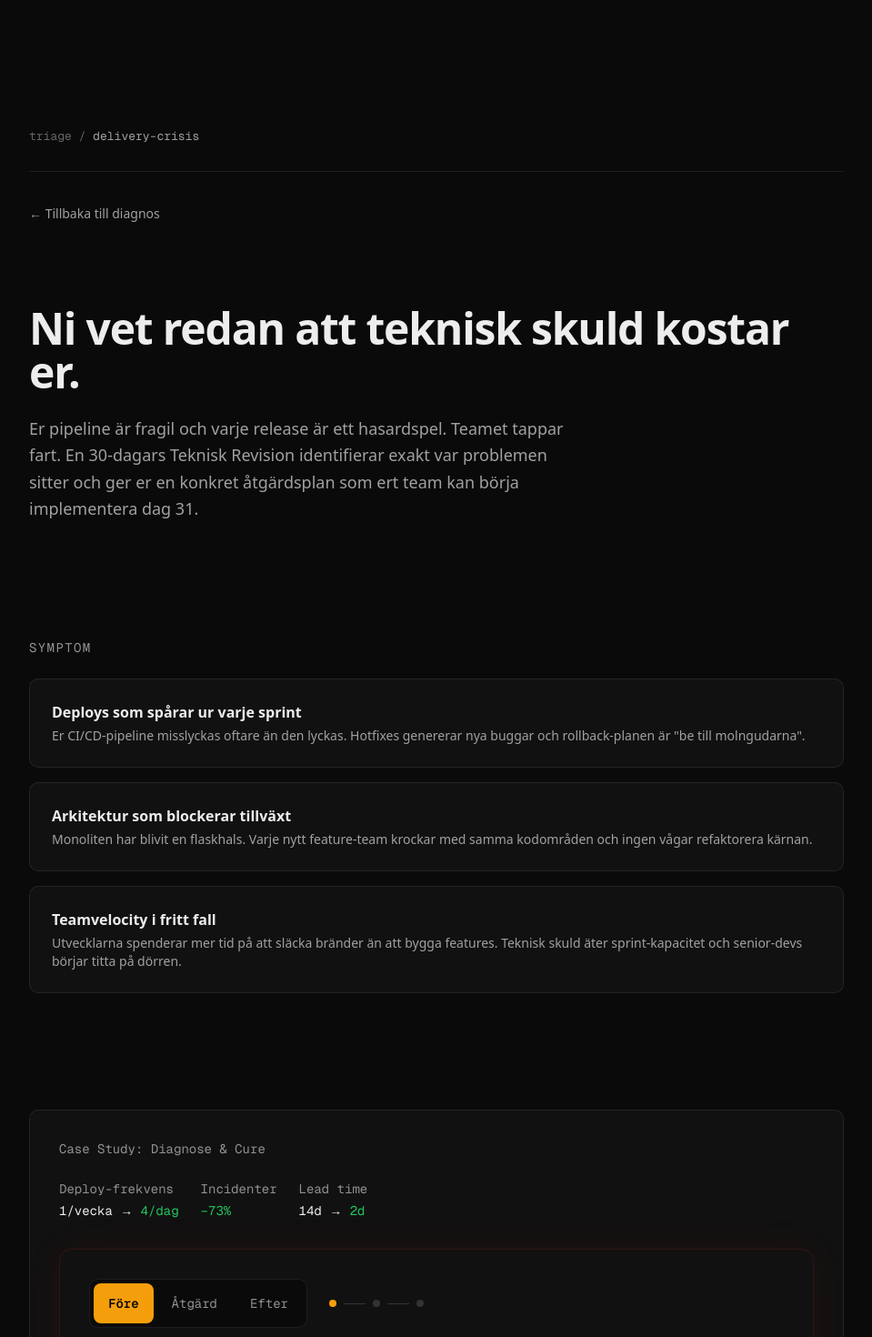
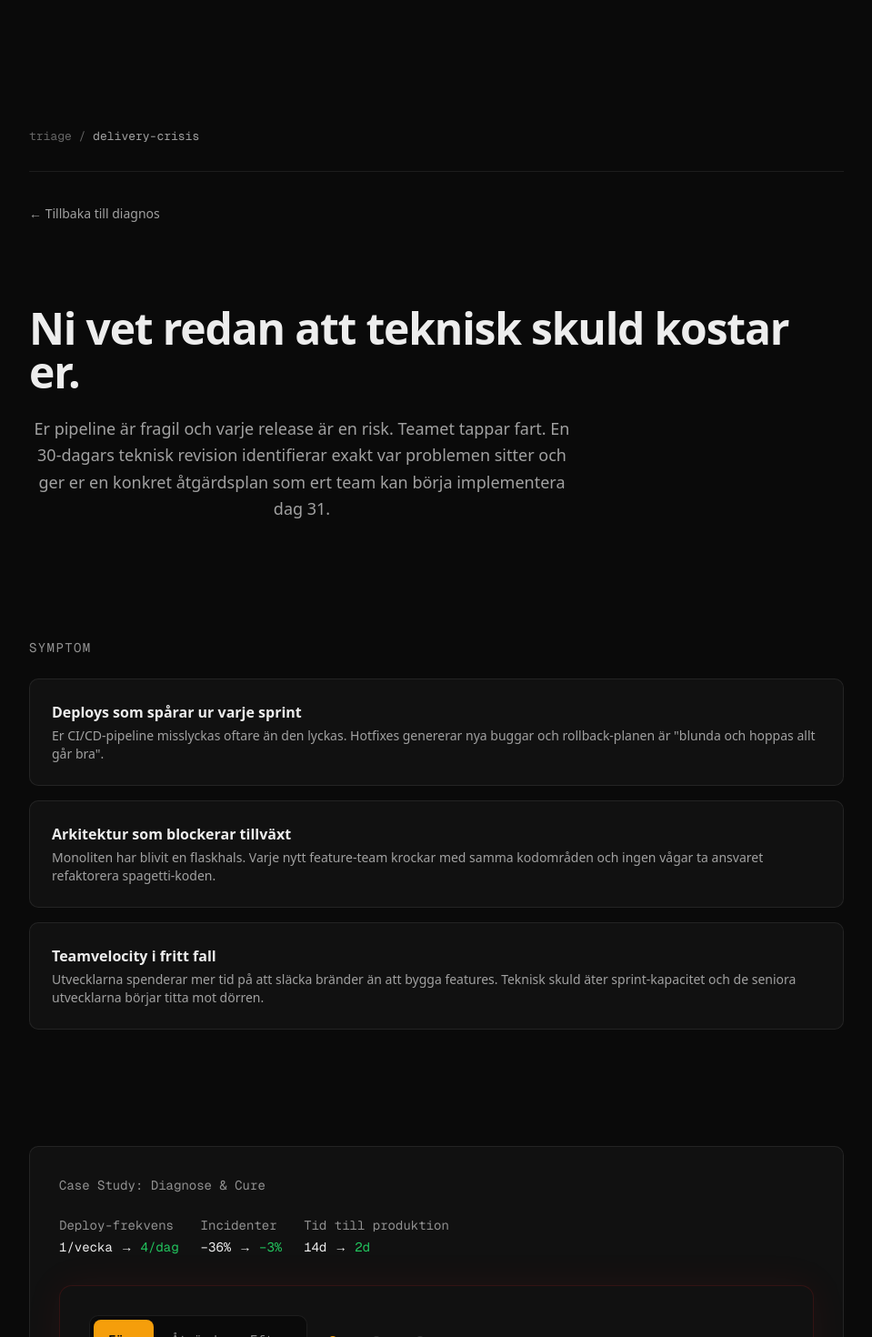
Before and after one commit to rthunborg/enhancior.se, a Next.js app: page /cto-crisis in a window 1280 px wide. Shown: the top 1470 px of the page at 91% size, without its empty margins (160-1119 px from the left). Built offline with nearby package versions, Linux system fonts and the light colour scheme.

Commit message:
minor updates

```diff
--- a/src/app/cto-crisis/page.tsx
+++ b/src/app/cto-crisis/page.tsx
@@ -23,9 +23,9 @@ export default function CtooCrisisPage() {
         <h1 className="text-3xl sm:text-4xl lg:text-5xl font-bold tracking-tight text-[#EDEDED] mb-6">
           Ni vet redan att teknisk skuld kostar er.
         </h1>
-        <p className="text-lg text-[#A1A1A1] max-w-[600px] leading-relaxed">
-          Er pipeline är fragil och varje release är ett hasardspel. Teamet
-          tappar fart. En 30-dagars Teknisk Revision identifierar exakt var
+        <p className="text-center text-lg text-[#A1A1A1] max-w-[600px] leading-relaxed">
+          Er pipeline är fragil och varje release är en risk. Teamet
+          tappar fart. En 30-dagars teknisk revision identifierar exakt var
           problemen sitter och ger er en konkret åtgärdsplan som ert team kan
           börja implementera dag 31.
         </p>
@@ -43,8 +43,7 @@ export default function CtooCrisisPage() {
             </p>
             <p className="text-sm text-[#A1A1A1]">
               Er CI/CD-pipeline misslyckas oftare än den lyckas. Hotfixes
-              genererar nya buggar och rollback-planen är &quot;be till
-              molngudarna&quot;.
+              genererar nya buggar och rollback-planen är &quot;blunda och hoppas allt går bra&quot;.
             </p>
           </div>
           <div className="bg-[#111111] border border-[rgba(255,255,255,0.08)] rounded-lg p-6">
@@ -53,7 +52,7 @@ export default function CtooCrisisPage() {
             </p>
             <p className="text-sm text-[#A1A1A1]">
               Monoliten har blivit en flaskhals. Varje nytt feature-team krockar
-              med samma kodområden och ingen vågar refaktorera kärnan.
+              med samma kodområden och ingen vågar ta ansvaret refaktorera spagetti-koden.
             </p>
           </div>
           <div className="bg-[#111111] border border-[rgba(255,255,255,0.08)] rounded-lg p-6">
@@ -62,8 +61,7 @@ export default function CtooCrisisPage() {
             </p>
             <p className="text-sm text-[#A1A1A1]">
               Utvecklarna spenderar mer tid på att släcka bränder än att bygga
-              features. Teknisk skuld äter sprint-kapacitet och senior-devs
-              börjar titta på dörren.
+              features. Teknisk skuld äter sprint-kapacitet och de seniora utvecklarna börjar titta mot dörren.
             </p>
           </div>
         </div>
@@ -93,12 +91,13 @@ export default function CtooCrisisPage() {
                 Incidenter
               </p>
               <p className="font-mono text-sm text-[#EDEDED]">
-                <span className="text-[#22C55E]">−73%</span>
+              −36% →{" "}
+                <span className="text-[#22C55E]">−3%</span>
               </p>
             </div>
             <div>
               <p className="font-mono text-sm text-[#919191] mb-1">
-                Lead time
+                Tid till produktion
               </p>
               <p className="font-mono text-sm text-[#EDEDED]">
                 14d →{" "}
```
Also changed, not shown: 1 other file (tests, documents, lock files or other folders).
